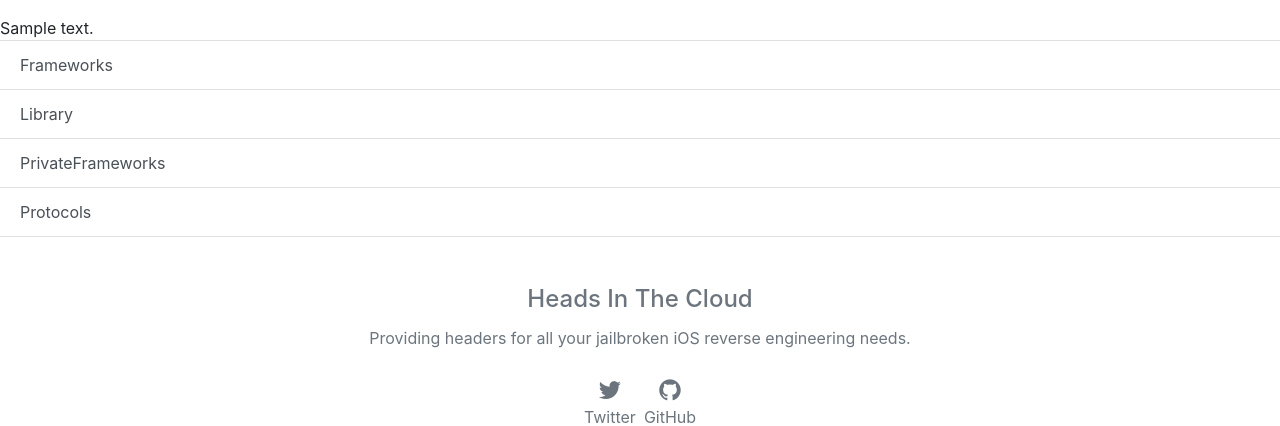
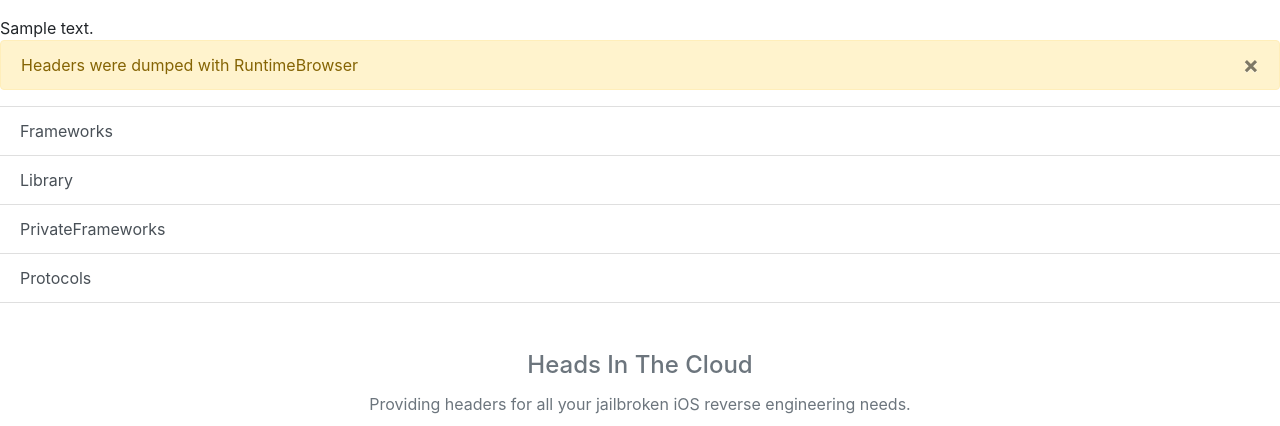
Before and after one commit to mass1ve-err0r/HeadsInTheCloud, a Python web app: template templates/Categories.html in a window 1280 px wide. Shown: the part 104-530 px from the top of the page. Run offline with Jinja, Linux system fonts and the light colour scheme; the template is opened without the code that fills it: most values are stand-ins (such as "Sample title", 1, 10 or a date in 2020); some libraries are stand-ins or nearby versions.

Commit message:
Update Categories & Browser Template - Now shows the dumping tool used as extra info - fixed newtabs on browser
Signed-off-by: Saadat-MBP16 <me@saadat.dev>

```diff
--- a/templates/Browser.html
+++ b/templates/Browser.html
@@ -39,13 +39,13 @@
                 {% elif linkType | int == 2 %} <!-- Links lead to files directly (private frameworks)-->
                     <a href="{{ url_for('BrowserBP.getPFFile', ios_version=iosv, framework=frameworkName, file=entry) }}" class="list-group-item list-group-item-action">{{ entry }}</a>
                 {% elif linkType | int == 3 %} <!-- Links lead to folder content (frameworks)-->
-                    <a href="{{ url_for('BrowserBP.listFrameworksF', ios_version=iosv, framework=entry) }}" class="list-group-item list-group-item-action">{{ entry }}</a>
+                    <a href="{{ url_for('BrowserBP.listFrameworksF', ios_version=iosv, framework=entry) }}" class="list-group-item list-group-item-action" target="_blank">{{ entry }}</a>
                 {% elif linkType | int == 4 %} <!-- Links lead to folder content (private frameworks)-->
-                    <a href="{{ url_for('BrowserBP.listPrivateFrameworksF', ios_version=iosv, framework=entry) }}" class="list-group-item list-group-item-action">{{ entry }}</a>
+                    <a href="{{ url_for('BrowserBP.listPrivateFrameworksF', ios_version=iosv, framework=entry) }}" class="list-group-item list-group-item-action" target="_blank">{{ entry }}</a>
                 {% elif linkType | int == 5 %} <!-- Links lead to files directly (lib)-->
                     <a href="{{ url_for('BrowserBP.getLFile', ios_version=iosv, library=lib, file=entry) }}" class="list-group-item list-group-item-action">{{ entry }}</a>
                 {% elif linkType | int == 6 %} <!-- Links lead to folder content (lib)-->
-                    <a href="{{ url_for('BrowserBP.listLibraries', ios_version=iosv, library=lib, file=entry) }}" class="list-group-item list-group-item-action">{{ entry }}</a>
+                    <a href="{{ url_for('BrowserBP.listLibraries', ios_version=iosv, library=lib, file=entry) }}" class="list-group-item list-group-item-action" target="_blank">{{ entry }}</a>
                 {% elif linkType | int == 7 %} <!-- Links lead to files (other)-->
                     <a href="{{ url_for('BrowserBP.getPRTCLFile', ios_version=iosv, file=entry) }}" class="list-group-item list-group-item-action">{{ entry }}</a>
                 {% else %}
--- a/templates/Categories.html
+++ b/templates/Categories.html
@@ -8,6 +8,19 @@
 {% endblock %}
 
 {% block contentdiv %}
+    {% if iosv is defined %}
+    {% if iosv == "12.4" %}
+        <div class="alert alert-warning">
+        <button type="button" class="close" data-dismiss="alert">&times;</button>
+            Headers were dumped with class-dump
+        </div>
+    {% else %}
+        <div class="alert alert-warning">
+        <button type="button" class="close" data-dismiss="alert">&times;</button>
+            Headers were dumped with RuntimeBrowser
+        </div>
+    {% endif %}
+{% endif %}
     <ol class="list-group list-group-flush">
         <a href="{{ url_for('BrowserBP.listFrameworks', ios_version=iosv) }}" class="list-group-item list-group-item-action">Frameworks</a>
         <a href="{{ url_for('BrowserBP.listLibraries', ios_version=iosv) }}" class="list-group-item list-group-item-action">Library</a>
```
